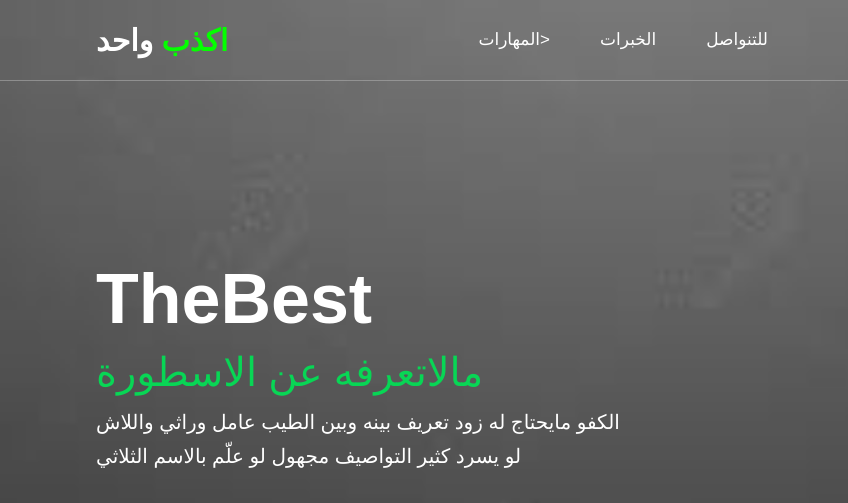
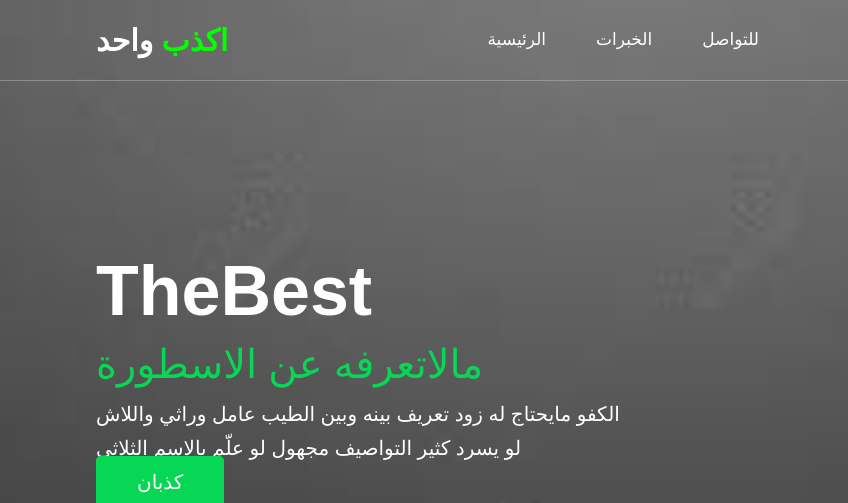
Before and after one commit to TrrOy7/ali, a plain HTML site: page index.html in a window 1280 px wide. Shown: the top 503 px of the page, 0-848 px from the left. Drawn offline with Linux system fonts and the light colour scheme.

Commit message:
index.html

```diff
--- a/index.html
+++ b/index.html
@@ -16,10 +16,10 @@
     <nav>
         <a href="#" class="logo"><span> اكذب </span> واحد</a>
         <ul class="links">
-          <li><a href="#>المعلومات الشخصية></a></li>
+          <li><a href="#">الرئيسية</a></li>
           <li><a href="#>المهارات></a></li>
           <li><a href="#">الخبرات<a></li>
-          <li><a href="#">للتنواصل</a></li>
+          <li><a href="#">للتواصل</a></li>
         </ul>
 
         <div class="social-links">
@@ -39,10 +39,10 @@
             <h1>TheBest</h1>
             <span>مالاتعرفه عن الاسطورة</span>
             <p>الكفو مايحتاج له زود تعريف
-بينه وبين الطيب عامل وراثي
+بينه وبين الطيب عامل وراثي</p1>
 
-واللاش لو يسرد كثير التواصيف
-مجهول لو علّم بالاسم الثلاثي</p>
+<p1>واللاش لو يسرد كثير التواصيف
+مجهول لو علّم بالاسم الثلاثي</p1>
             <a href="#" class="btn">كذبان</a>
         </div>
 
```
